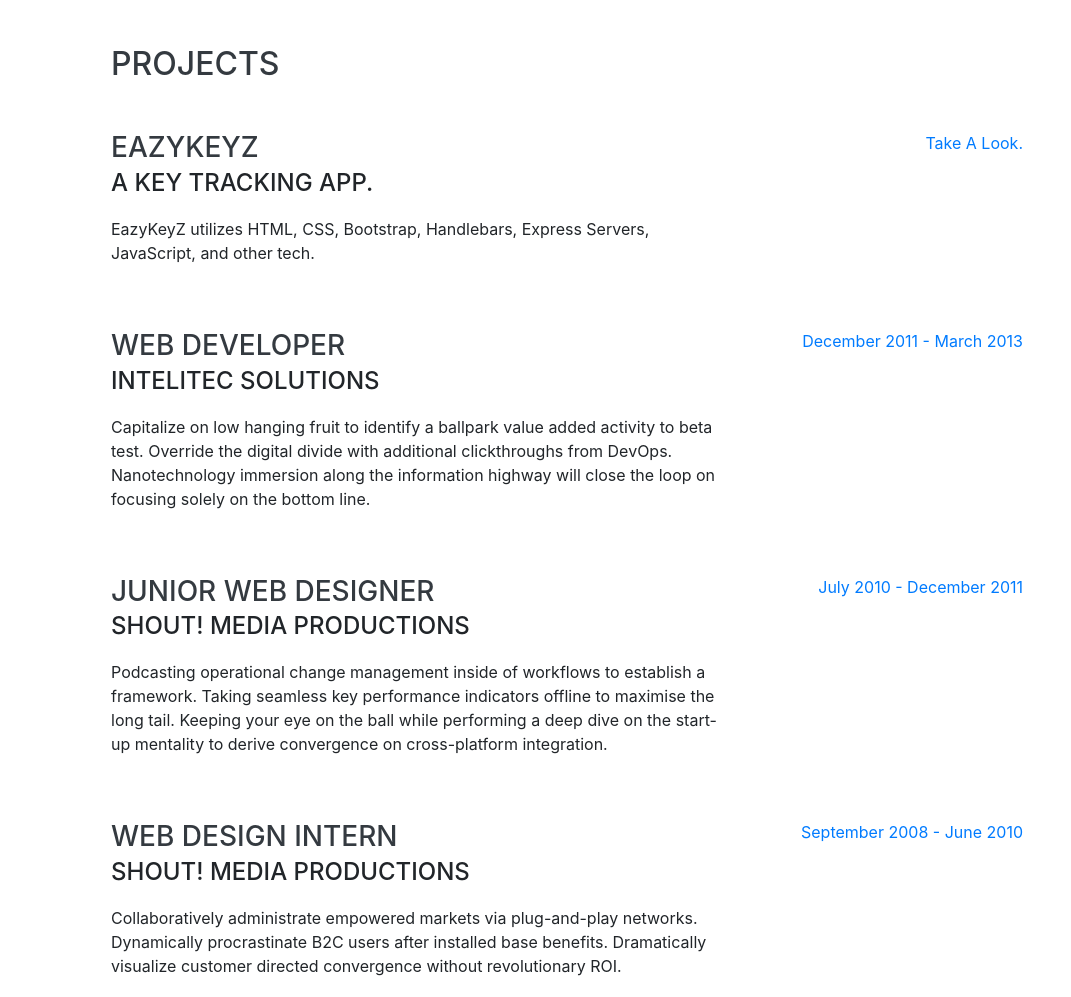
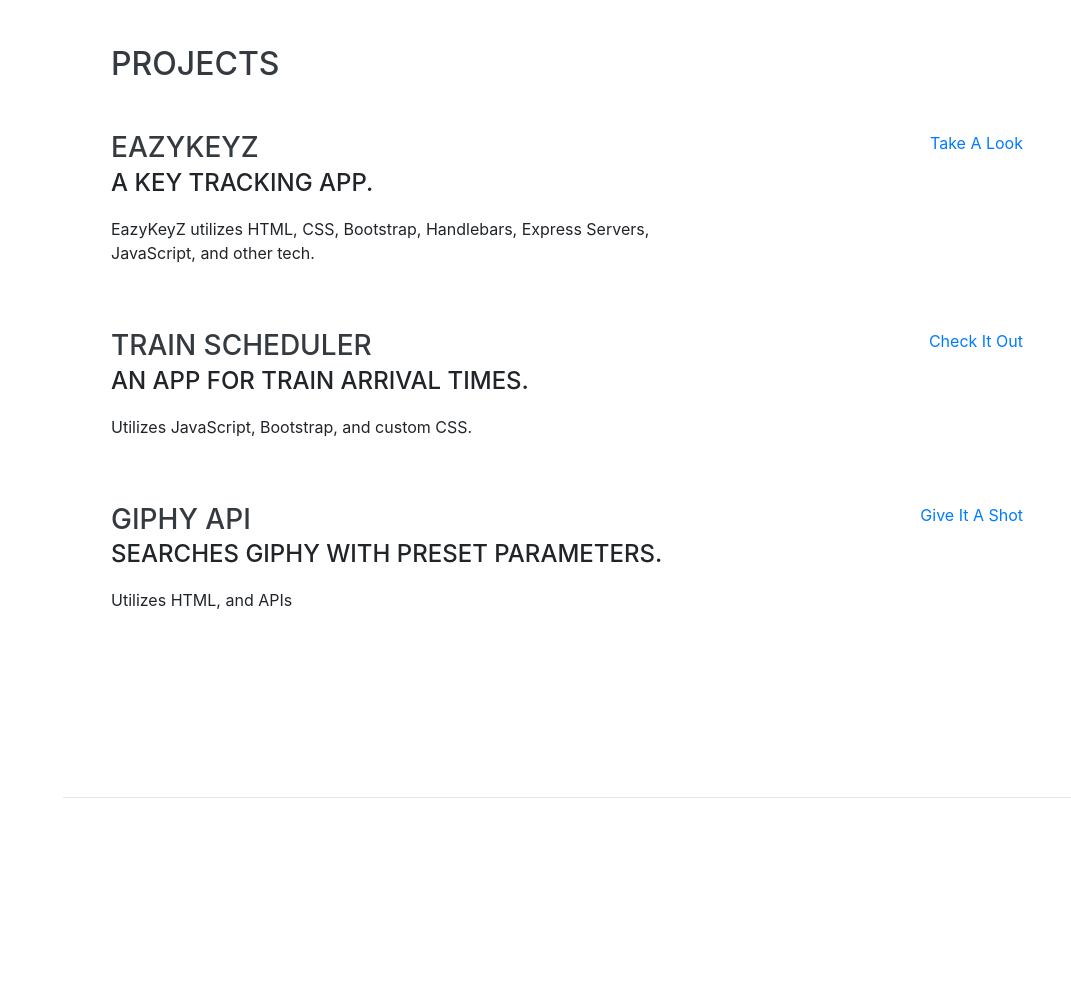
Before and after one commit to bendoug76/UpdatedPortfolio, a website with bundled scripts: page startbootstrap-resume-gh-pages 2/index.html in a window 1280 px wide. Shown: the part 804-1801 px from the top of the page, without its empty margins (209-1280 px from the left). Built offline with nearby package versions, Linux system fonts and the light colour scheme; a web font is replaced by a local one.

Commit message:
added updated personal info and projects

```diff
--- a/startbootstrap-resume-gh-pages 2/index.html
+++ b/startbootstrap-resume-gh-pages 2/index.html
@@ -63,16 +63,16 @@
         <h1 class="mb-0">Benjamin
           <span class="text-primary">Lee</span>
         </h1>
-        <div class="subheading mb-5">3542 Berry Street · Cheyenne Wells, CO 80810 · (317) 585-8468 ·
-          <a href="mailto:name@email.com">bdleedev84@gmail.com</a>
+        <div class="subheading mb-5">Birmingham Alabama ·
+          <a href="mailto:bdleedev84@gmail.com">bdleedev84@gmail.com</a>
         </div>
         <p class="lead mb-5">I am experienced in leveraging JavaScript frameworks to provide a robust synopsis for high level overviews. Iterative approaches to corporate strategy foster collaborative thinking to further the overall value proposition.</p>
         <div class="social-icons">
           <a href="#">
             <i class="fab fa-linkedin-in"></i>
           </a>
-          <a href="#">
-            <i class="fab fa-github" href="https://github.com/bendoug76"></i>
+          <a href="https://github.com/bendoug76">
+            <i class="fab fa-github"></i>
           </a>
         </div>
       </div>
@@ -91,40 +91,35 @@
             <p>  EazyKeyZ utilizes HTML, CSS, Bootstrap, Handlebars, Express Servers, JavaScript, and other tech.</p>
           </div>
           <div class="resume-date text-md-right">
-            <span class="text-primary" href="https://github.com/bendoug76/EazyKeyZ">Take A Look.</span>
+              <a href="https://easykeyz.herokuapp.com/">
+            <span class="text-primary">Take A Look</span>
+              </a>
           </div>
         </div>
 
         <div class="resume-item d-flex flex-column flex-md-row justify-content-between mb-5">
           <div class="resume-content">
-            <h3 class="mb-0">Web Developer</h3>
-            <div class="subheading mb-3">Intelitec Solutions</div>
-            <p>Capitalize on low hanging fruit to identify a ballpark value added activity to beta test. Override the digital divide with additional clickthroughs from DevOps. Nanotechnology immersion along the information highway will close the loop on focusing solely on the bottom line.</p>
+            <h3 class="mb-0">Train Scheduler</h3>
+            <div class="subheading mb-3">An app for train arrival times.</div>
+            <p>Utilizes JavaScript, Bootstrap, and custom CSS.</p>
           </div>
           <div class="resume-date text-md-right">
-            <span class="text-primary">December 2011 - March 2013</span>
-          </div>
-        </div>
-
-        <div class="resume-item d-flex flex-column flex-md-row justify-content-between mb-5">
-          <div class="resume-content">
-            <h3 class="mb-0">Junior Web Designer</h3>
-            <div class="subheading mb-3">Shout! Media Productions</div>
-            <p>Podcasting operational change management inside of workflows to establish a framework. Taking seamless key performance indicators offline to maximise the long tail. Keeping your eye on the ball while performing a deep dive on the start-up mentality to derive convergence on cross-platform integration.</p>
-          </div>
-          <div class="resume-date text-md-right">
-            <span class="text-primary">July 2010 - December 2011</span>
+              <a href="https://bendoug76.github.io/train-schedule/">
+            <span class="text-primary">Check It Out</span>
+              </a>
           </div>
         </div>
 
         <div class="resume-item d-flex flex-column flex-md-row justify-content-between">
           <div class="resume-content">
-            <h3 class="mb-0">Web Design Intern</h3>
-            <div class="subheading mb-3">Shout! Media Productions</div>
-            <p>Collaboratively administrate empowered markets via plug-and-play networks. Dynamically procrastinate B2C users after installed base benefits. Dramatically visualize customer directed convergence without revolutionary ROI.</p>
+            <h3 class="mb-0">Giphy API</h3>
+            <div class="subheading mb-3">Searches Giphy with preset parameters.</div>
+            <p>Utilizes HTML, and APIs</p>
           </div>
           <div class="resume-date text-md-right">
-            <span class="text-primary">September 2008 - June 2010</span>
+              <a href="https://bendoug76.github.io/giphy-api/">
+            <span class="text-primary">Give It A Shot</span>
+              </a>
           </div>
         </div>
 
```
